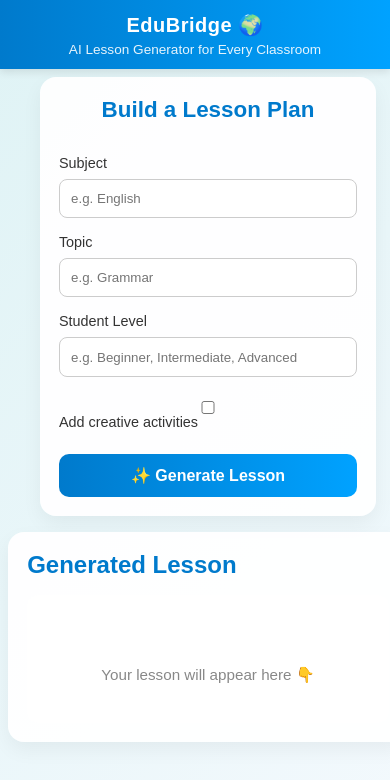
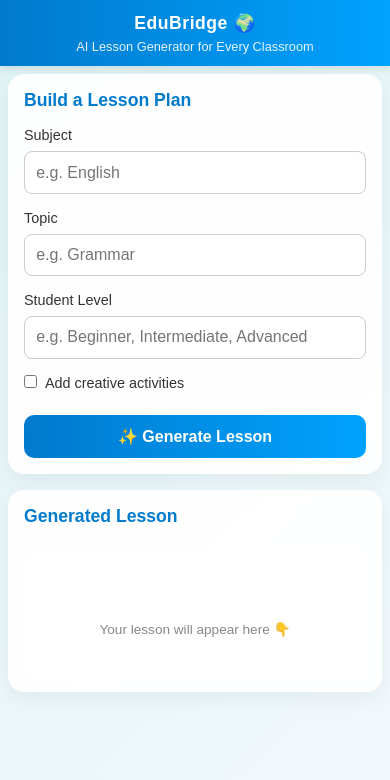
Before and after one commit to jeissy4/mlh-hack, a React (Vite) app in the folder edubridge/: page / in a window 390 px wide. Shown: the top 780 px of the page. Built offline with nearby package versions, Linux system fonts and the light colour scheme.

Commit message:
changes made

```diff
--- a/edubridge/src/index.css
+++ b/edubridge/src/index.css
@@ -4,7 +4,6 @@
   margin: 0;
   padding: 0;
 }
-
 body {
   font-family: "Poppins", sans-serif;
   background: linear-gradient(135deg, #dff3f5, #f3f9fd);
@@ -12,7 +11,6 @@ body {
   min-height: 100vh;
   overflow-x: hidden;
 }
-
 /* ===== Navbar ===== */
 .navbar {
   background: linear-gradient(90deg, #007acc, #00a2ff);
@@ -21,23 +19,21 @@ body {
   display: flex;
   align-items: center;
   justify-content: space-between;
-  flex-wrap: wrap; /* ✅ lets text wrap properly */
+  flex-wrap: wrap;
+  /* ✅ lets text wrap properly */
   gap: 0.8rem;
   box-shadow: 0 3px 8px rgba(0, 0, 0, 0.1);
 }
-
 .logo {
   font-weight: 700;
   font-size: 1.5rem;
   letter-spacing: 0.5px;
 }
-
 .tagline {
   font-size: 0.95rem;
   opacity: 0.9;
   font-weight: 300;
 }
-
 /* ===== Layout ===== */
 .dashboard-container {
   display: flex;
@@ -45,9 +41,10 @@ body {
   gap: 2rem;
   padding: 2rem;
   justify-content: center;
-  align-items: flex-start;
+  align-items: center; /* ✅ center vertically */
   max-width: 1300px;
   margin: 0 auto;
+  min-height: calc(100vh - 120px); /* ✅ ensures full height minus navbar */
 }
 
 /* ===== Lesson Form ===== */
@@ -61,18 +58,15 @@ body {
   box-shadow: 0 8px 20px rgba(0, 0, 0, 0.05);
   transition: transform 0.2s ease;
 }
-
 .lesson-form:hover {
   transform: translateY(-3px);
 }
-
 .lesson-form h2 {
   margin-bottom: 1rem;
   color: #007acc;
   font-size: 1.4rem;
   font-weight: 600;
 }
-
 .lesson-form label {
   display: block;
   margin-top: 1rem;
@@ -80,7 +74,6 @@ body {
   font-size: 0.9rem;
   color: #333;
 }
-
 .lesson-form input {
   width: 100%;
   margin-top: 0.5rem;
@@ -90,12 +83,18 @@ body {
   outline: none;
   transition: border 0.2s;
 }
-
+.lesson-form input[type="checkbox"] {
+  width: auto !important;
+  margin-right: 0.5rem;
+  margin-top: 0 !important;
+  padding: 0 !important;
+  border-radius: 3px !important;
+  cursor: pointer;
+}
 .lesson-form input:focus {
   border-color: #007acc;
   box-shadow: 0 0 0 3px rgba(0, 122, 204, 0.2);
 }
-
 .lesson-form button {
   width: 100%;
   background: linear-gradient(90deg, #007acc, #00a2ff);
@@ -109,12 +108,10 @@ body {
   cursor: pointer;
   transition: transform 0.2s, box-shadow 0.2s;
 }
-
 .lesson-form button:hover {
   transform: translateY(-2px);
   box-shadow: 0 5px 12px rgba(0, 122, 204, 0.3);
 }
-
 /* ===== Lesson Output ===== */
 .lesson-output-container {
   flex: 2;
@@ -127,45 +124,42 @@ body {
   flex-direction: column;
   height: fit-content;
 }
-
 .lesson-output-header {
   display: flex;
   justify-content: space-between;
   align-items: center;
-  flex-wrap: wrap; /* ✅ no overflow */
+  flex-wrap: wrap;
+  /* ✅ no overflow */
   gap: 0.5rem;
   margin-bottom: 1rem;
 }
-
 .lesson-output-header h2 {
   color: #007acc;
   font-weight: 600;
 }
-
 .btn-group {
   display: flex;
   align-items: center;
-  justify-content: flex-end; /* ✅ aligned neatly on desktop */
+  justify-content: flex-end;
+  /* ✅ aligned neatly on desktop */
   flex-wrap: wrap;
   gap: 0.5rem;
 }
-
 @media (max-width: 600px) {
   .btn-group {
     justify-content: center;
     flex-direction: column;
-    align-items: center;
+    align-items: stretch;
     gap: 0.6rem;
   }
-
   .export-btn {
-    width: auto; /* ✅ stops it from stretching full width */
+    width: 100%;
+    /* ✅ Full width for mobile consistency */
     padding: 0.6rem 1rem;
     border-radius: 6px;
     font-size: 0.9rem;
   }
 }
-
 /* ===== Buttons ===== */
 .regen-select {
   border-radius: 8px;
@@ -173,7 +167,6 @@ body {
   border: 1px solid #ccc;
   min-width: 160px;
 }
-
 .export-btn {
   background: #00b36b;
   color: white;
@@ -184,11 +177,9 @@ body {
   cursor: pointer;
   transition: background 0.2s;
 }
-
 .export-btn:hover {
   background: #00995c;
 }
-
 /* ===== Markdown Output ===== */
 .lesson-output {
   background: white;
@@ -198,25 +189,22 @@ body {
   line-height: 1.7;
   color: #222;
   font-size: 0.95rem;
-  max-height: 70vh; /* ✅ keeps it scrollable */
+  max-height: 70vh;
+  /* ✅ keeps it scrollable */
 }
-
 .lesson-output h2,
 .lesson-output h3 {
   color: #007acc;
   margin-top: 1.2rem;
 }
-
 .lesson-output p {
   margin-bottom: 1rem;
 }
-
 .placeholder {
   color: #888;
   text-align: center;
   margin-top: 3rem;
 }
-
 /* ===== Markdown Typography ===== */
 .markdown-content h2 {
   color: #007acc;
@@ -224,32 +212,26 @@ body {
   padding-bottom: 4px;
   margin-top: 1.5rem;
 }
-
 .markdown-content p {
   color: #333;
   font-size: 15px;
   margin: 0.4rem 0;
   line-height: 1.6;
 }
-
 .markdown-content ul {
   padding-left: 1.5rem;
   margin: 0.4rem 0;
 }
-
 .markdown-content li {
   margin-bottom: 0.3rem;
 }
-
 .markdown-content strong {
   color: #005fa3;
 }
-
 .markdown-content h3 {
   color: #006ba1;
   margin-top: 1rem;
 }
-
 /* ===== Loader ===== */
 .loader {
   text-align: center;
@@ -258,13 +240,14 @@ body {
   padding: 3rem;
   animation: blink 1s infinite alternate;
 }
-
 @keyframes blink {
-  from { opacity: 0.4; }
-  to { opacity: 1; }
+  from {
+    opacity: 0.4;
+  }
+  to {
+    opacity: 1;
+  }
 }
-
-
 /* ===== Responsive Design (Fixed Version) ===== */
 @media (max-width: 1024px) {
   /* Navbar stacks neatly */
@@ -273,39 +256,29 @@ body {
     text-align: center;
     gap: 0.3rem;
   }
-
-  /* Dashboard: center all cards */
   .dashboard-container {
     flex-direction: column;
-    align-items: center;
-    justify-content: center;
+    align-items: stretch;
+    justify-content: flex-start;
     padding: 1rem;
+    min-height: unset;
   }
-
-  /* Make both form and output same width */
   .lesson-form,
   .lesson-output-container {
-    flex: none;
     width: 100%;
-    max-width: 600px;
-    margin: 0 auto;
+    max-width: none;
+    margin: 0;
   }
 
   /* Center the form elements neatly */
   .lesson-form {
     padding: 1.5rem;
-    display: flex;
-    flex-direction: column;
-    align-items: center;
   }
-
   .lesson-form input,
   .lesson-form button,
   .lesson-form label {
     width: 100%;
-    max-width: 350px;
   }
-
   /* Output buttons centered neatly */
   .btn-group {
     justify-content: center;
@@ -313,73 +286,103 @@ body {
     gap: 0.6rem;
     width: 100%;
   }
-
   .export-btn {
     background: #00b36b;
     padding: 0.5rem 0.8rem;
     font-size: 0.9rem;
     border-radius: 6px;
   }
+  .lesson-output-container {
+    min-width: 100%;
+  }
 }
-
 /* ===== Small Mobile (Phones) ===== */
 @media (max-width: 600px) {
   .navbar {
     padding: 0.8rem;
   }
-
   .logo {
     font-size: 1.25rem;
   }
-
   .tagline {
     font-size: 0.85rem;
   }
-
   .dashboard-container {
-    padding: 0.5rem;
+    padding: 0.75rem;
     gap: 1rem;
-    justify-content: center; /* ✅ centers everything on iPhones */
   }
-
-  .lesson-form,
-  .lesson-output-container {
-    width: 90%;
-    margin: 0 auto;
+  .lesson-form {
     padding: 1.2rem;
   }
-
+  .lesson-output-container {
+    padding: 1.2rem;
+  }
   .lesson-form input {
     width: 100%;
-    display: block;
+    font-size: 16px; /* Prevents zoom on iOS */
   }
-
   .lesson-form button {
     width: 100%;
     padding: 0.75rem;
     font-size: 1rem;
   }
-
-  .lesson-output-container {
-    text-align: left;
+  .lesson-form h2 {
+    font-size: 1.2rem;
   }
-
+  .lesson-output-container h2 {
+    font-size: 1.2rem;
+  }
   .lesson-output {
-    max-height: 60vh;
+    max-height: 50vh;
+    font-size: 0.9rem;
   }
-
   /* Center dropdown + export button */
   .btn-group {
     flex-direction: column;
-    align-items: center;
-    justify-content: center;
+    align-items: stretch;
     gap: 0.5rem;
   }
-
   .export-btn {
-    width: auto; /* ✅ stops full-width stretching */
-    padding: 0.5rem 0.9rem;
+    width: 100%;
+    padding: 0.6rem;
     font-size: 0.9rem;
-    text-align: center;
+  }
+  .lesson-output-header {
+    flex-direction: column;
+    align-items: flex-start;
+  }
+  .lesson-output-header h2 {
+    margin-bottom: 0.5rem;
+  }
+  .markdown-content h2 {
+    font-size: 1.3rem;
+  }
+  .markdown-content h3 {
+    font-size: 1.1rem;
   }
 }
+
+/* ===== Extra Small Mobile (Small phones) ===== */
+@media (max-width: 400px) {
+  .dashboard-container {
+    padding: 0.5rem;
+  }
+  .lesson-form,
+  .lesson-output-container {
+    padding: 1rem;
+  }
+  .lesson-form h2,
+  .lesson-output-container h2 {
+    font-size: 1.1rem;
+  }
+  .logo {
+    font-size: 1.1rem;
+  }
+  .tagline {
+    font-size: 0.8rem;
+  }
+  .lesson-output {
+    max-height: 40vh;
+    font-size: 0.85rem;
+  }
+}
```
